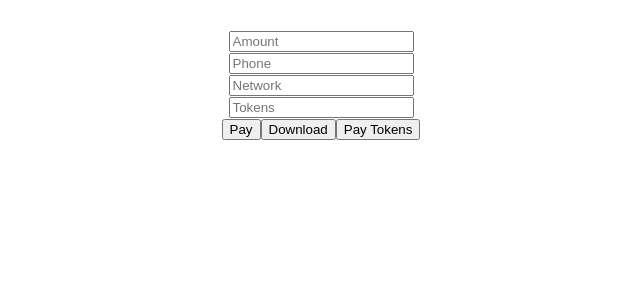
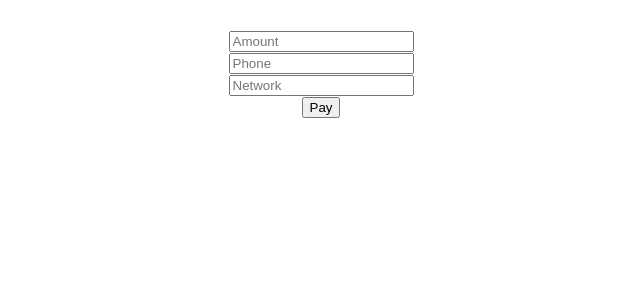
Before and after one commit to Paccy10/test-paynow, a React (Create React App) app: page / in a window 1280 px wide. Shown: the top 300 px of the page, without its empty margins (319-959 px from the left). Built offline with nearby package versions, Linux system fonts and the light colour scheme.

Commit message:
New payment

```diff
--- a/src/App.js
+++ b/src/App.js
@@ -1,7 +1,6 @@
 import axios from "axios";
 import { Component } from "react";
 import "./App.css";
-import FileDownload from "js-file-download";
 
 class App extends Component {
   state = {
@@ -11,7 +10,6 @@ class App extends Component {
     network: "",
     loading: false,
     message: "",
-    tokens: "",
   };
 
   onChange = (e) => {
@@ -34,17 +32,14 @@ class App extends Component {
           amount: this.state.amount,
         };
       }
-      const res = await axios.patch(
-        "http://localhost:8000/api/transfers/114/pay",
-        data,
-        {
-          headers: {
-            Authorization:
-              "Bearer eyJhbGciOiJIUzI1NiIsInR5cCI6IkpXVCJ9.eyJpZCI6NSwiZW1haWwiOiJjb252ZXlhbmNlci5vbmVAZ21haWwuY29tIiwiaWF0IjoxNjM4MTc1OTUyLCJleHAiOjE2MzgyNjIzNTJ9.iaQqTpk0spMbYLTe9HthTz14_Zf9IJCOl_AvCIvwWmE",
-          },
-        }
-      );
-      const pollUrl = res.data.pollUrl;
+      const res = await axios.post("http://localhost:9000/api/wallet", data, {
+        headers: {
+          Authorization:
+            "Bearer eyJhbGciOiJIUzI1NiIsInR5cCI6IkpXVCJ9.eyJpZCI6NCwiZW1haWwiOiJjb252ZXlhbmNlci5vbmVAZ21haWwuY29tIiwiaWF0IjoxNjQ5MjUzMzE2LCJleHAiOjE2NDkzMzk3MTZ9.NYNFtPRS7vCs0jeX06XUuC7Hnf0JdirDlfLve7UjPic",
+        },
+      });
+      console.log(res.data);
+      const { pollUrl, amount } = res.data;
       if (res.data.type === "web") {
         window.open(res.data.redirectUrl, "_blank");
       }
@@ -52,16 +47,15 @@ class App extends Component {
       const poll = () => {
         const callinterval = setInterval(async () => {
           const response = await axios.post(
-            "http://localhost:8000/api/transfers/poll",
-            { pollUrl, transferId: 114 },
+            "http://localhost:9000/api/wallet/poll",
+            { pollUrl, amount: parseFloat(amount) },
             {
               headers: {
                 Authorization:
-                  "Bearer eyJhbGciOiJIUzI1NiIsInR5cCI6IkpXVCJ9.eyJpZCI6NSwiZW1haWwiOiJjb252ZXlhbmNlci5vbmVAZ21haWwuY29tIiwiaWF0IjoxNjM4MTc1OTUyLCJleHAiOjE2MzgyNjIzNTJ9.iaQqTpk0spMbYLTe9HthTz14_Zf9IJCOl_AvCIvwWmE",
+                  "Bearer eyJhbGciOiJIUzI1NiIsInR5cCI6IkpXVCJ9.eyJpZCI6NCwiZW1haWwiOiJjb252ZXlhbmNlci5vbmVAZ21haWwuY29tIiwiaWF0IjoxNjQ5MjUzMzE2LCJleHAiOjE2NDkzMzk3MTZ9.NYNFtPRS7vCs0jeX06XUuC7Hnf0JdirDlfLve7UjPic",
               },
             }
           );
-          console.log(response);
           if (
             response.data.status === true &&
             response.data.message === "paid"
@@ -88,6 +82,7 @@ class App extends Component {
       };
       poll();
     } catch (error) {
+      console.log(error);
       if (error.response.status === 404 || error.response.status === 400) {
         this.setState({
           loading: false,
@@ -95,99 +90,6 @@ class App extends Component {
         });
       }
     }
-  };
-
-  onPayTokens = async () => {
-    try {
-      this.setState({ loading: true, message: "" });
-      let data = null;
-      if (this.state.phone) {
-        data = {
-          phone: this.state.phone,
-          network: this.state.network,
-          tokens: this.state.tokens,
-        };
-      } else {
-        data = {
-          web: this.state.web,
-          tokens: this.state.tokens,
-        };
-      }
-      const res = await axios.patch(
-        "http://localhost:5000/api/users/conveyancers/tokens/pay",
-        data,
-        {
-          headers: {
-            Authorization:
-              "Bearer eyJhbGciOiJIUzI1NiIsInR5cCI6IkpXVCJ9.eyJpZCI6MSwiZW1haWwiOiJzdXBlci1hZG1pbkB6aW1jb25uZWN0LmNvbSIsImlhdCI6MTYyNzI4NzA0OSwiZXhwIjoxNjI3MzczNDQ5fQ.si_yJD0GeWCIlFO__MeV-BjVUEdB0-ulwrMO0cTqOvs",
-          },
-        }
-      );
-      const { pollUrl, tokens } = res.data;
-      if (res.data.type === "web") {
-        window.open(res.data.redirectUrl, "_blank");
-      }
-
-      const poll = () => {
-        const callinterval = setInterval(async () => {
-          const response = await axios.post(
-            "http://localhost:5000/api/users/conveyancers/tokens/poll",
-            { pollUrl, tokens },
-            {
-              headers: {
-                Authorization:
-                  "Bearer eyJhbGciOiJIUzI1NiIsInR5cCI6IkpXVCJ9.eyJpZCI6MSwiZW1haWwiOiJzdXBlci1hZG1pbkB6aW1jb25uZWN0LmNvbSIsImlhdCI6MTYyNzI4NzA0OSwiZXhwIjoxNjI3MzczNDQ5fQ.si_yJD0GeWCIlFO__MeV-BjVUEdB0-ulwrMO0cTqOvs",
-              },
-            }
-          );
-          console.log(response);
-          if (
-            response.data.status === true &&
-            response.data.message === "paid"
-          ) {
-            clearInterval(callinterval);
-            this.setState({
-              loading: false,
-              message: "Payment made successful!",
-            });
-            return;
-          }
-          if (
-            response.data.status === false &&
-            response.data.message === "cancelled"
-          ) {
-            clearInterval(callinterval);
-            this.setState({
-              loading: false,
-              message: "Payment got cancelled!",
-            });
-            return;
-          }
-        }, 15000);
-      };
-      poll();
-    } catch (error) {
-      if (error.response.status === 404 || error.response.status === 400) {
-        this.setState({
-          loading: false,
-          message: error.response.data.message[0],
-        });
-      }
-    }
-  };
-
-  onDownload = () => {
-    axios({
-      url: "http://localhost:5000/api/transfers/1/generate-deed",
-      method: "GET",
-      responseType: "blob",
-      headers: {
-        Authorization:
-          "Bearer eyJhbGciOiJIUzI1NiIsInR5cCI6IkpXVCJ9.eyJpZCI6NSwiZW1haWwiOiJjb252ZXlhbmNlci5vbmVAZ21haWwuY29tIiwiaWF0IjoxNjM4MTc1OTUyLCJleHAiOjE2MzgyNjIzNTJ9.iaQqTpk0spMbYLTe9HthTz14_Zf9IJCOl_AvCIvwWmE",
-      },
-    }).then((response) => {
-      FileDownload(response.data, "file.pdf");
-    });
   };
 
   render() {
@@ -225,18 +127,7 @@ class App extends Component {
                 onChange={this.onChange}
               />
             </div>
-            <div>
-              <input
-                type="text"
-                name="tokens"
-                placeholder="Tokens"
-                value={this.state.tokens}
-                onChange={this.onChange}
-              />
-            </div>
             <button onClick={this.onPay}>Pay</button>
-            <button onClick={this.onDownload}>Download</button>
-            <button onClick={this.onPayTokens}>Pay Tokens</button>
           </div>
         )}
       </div>
```
